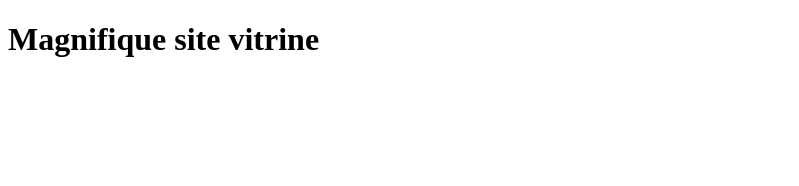
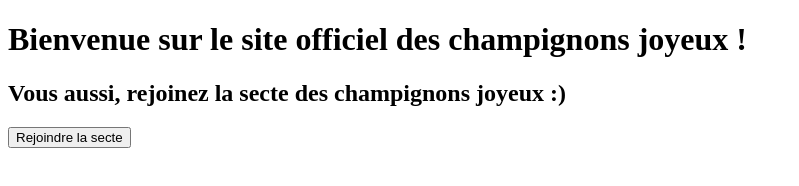
Before and after one commit to AlexisGillard/WebsiteAzure, a plain HTML site: page index.html in a window 1280 px wide. Shown: the whole page, without its empty margins (0-799 px from the left). Drawn offline with Linux system fonts and the light colour scheme.

Commit message:
Changed website text to happy mushroom

```diff
--- a/index.html
+++ b/index.html
@@ -6,6 +6,8 @@
     <title>Website</title>
 </head>
 <body>
-    <h1>Magnifique site vitrine</h1>
+    <h1>Bienvenue sur le site officiel des champignons joyeux !</h1>
+    <h2>Vous aussi, rejoinez la secte des champignons joyeux :)</h2>
+    <button>Rejoindre la secte</button>
 </body>
 </html>
```
